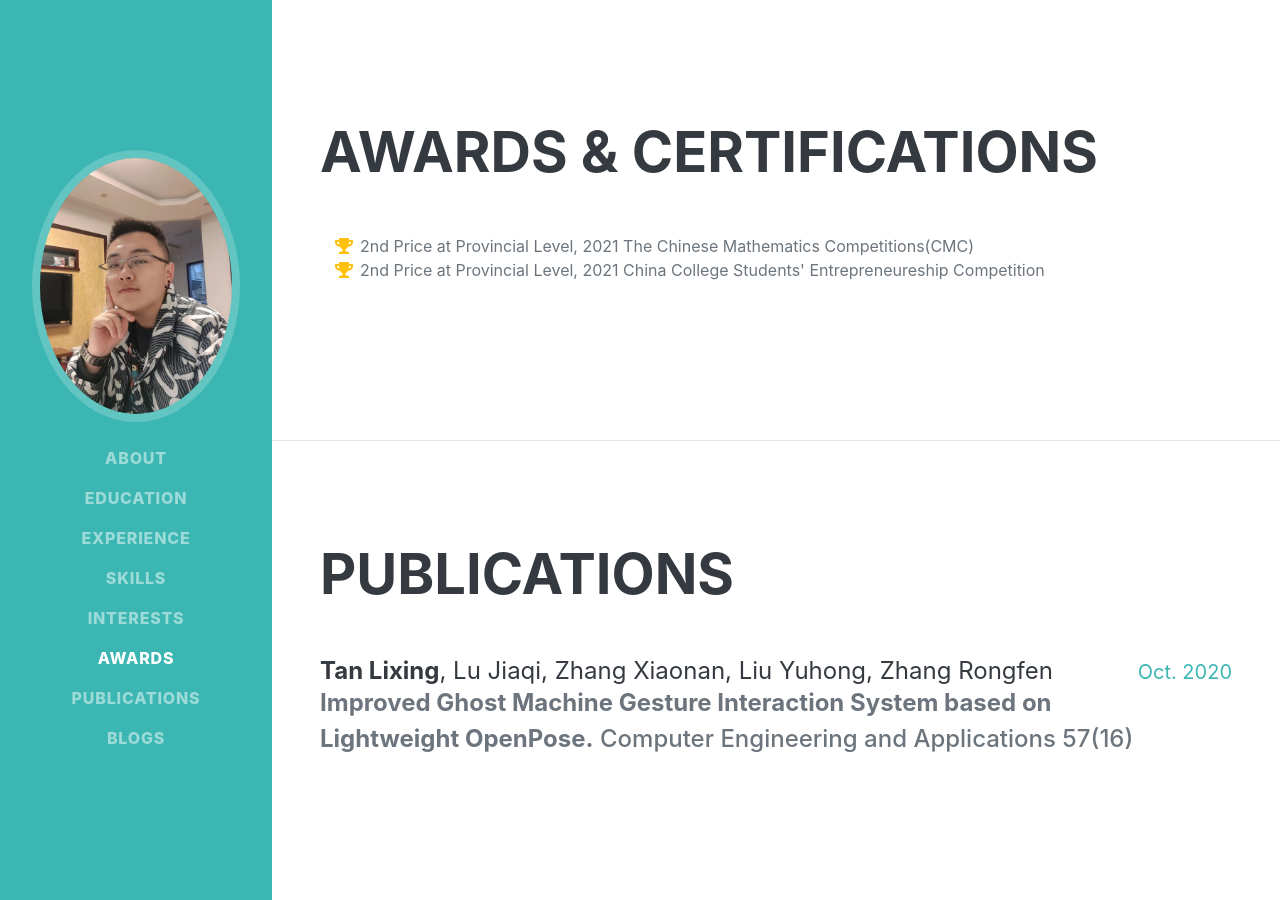
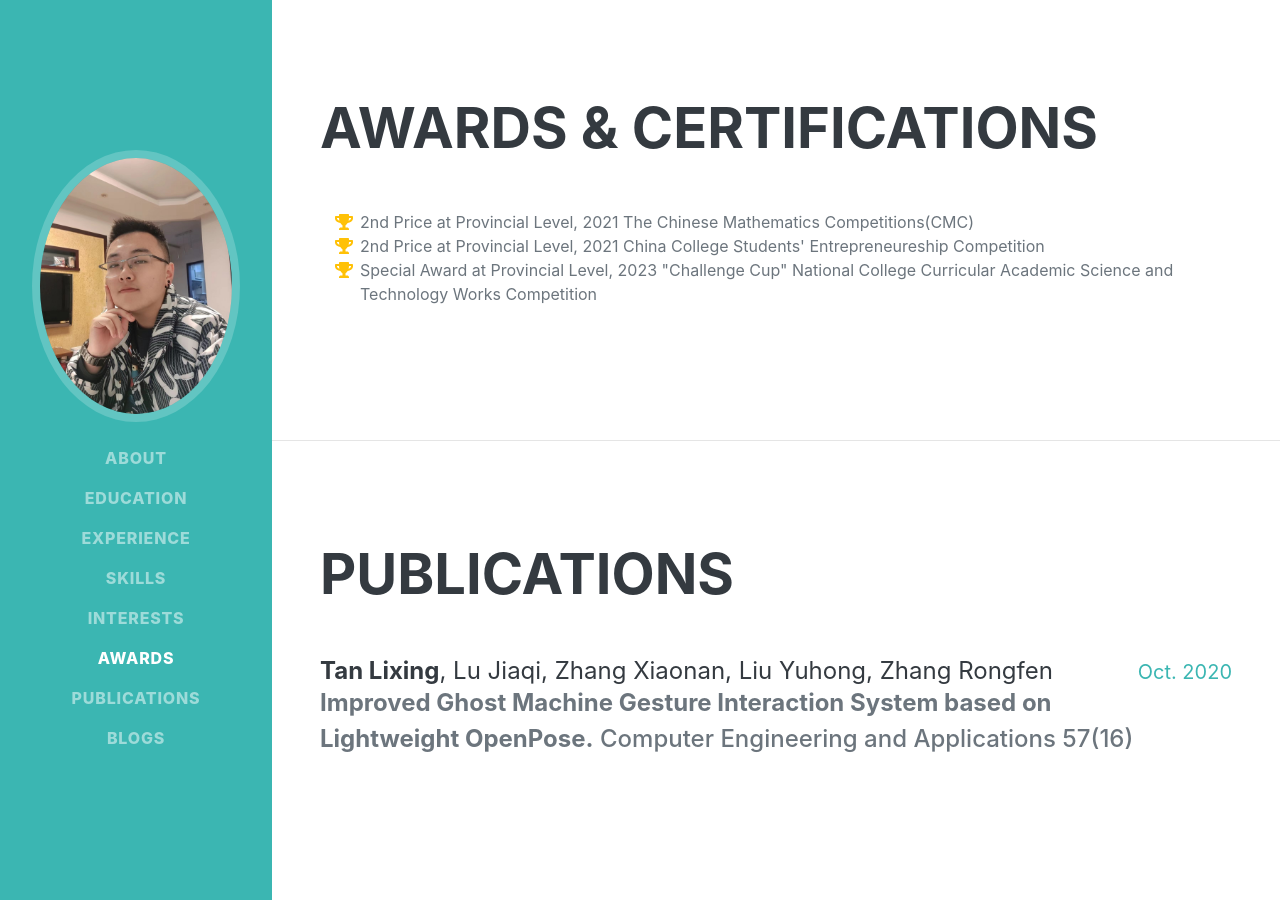
Before and after one commit to LexTran/LexTran.github.io, a Jekyll site: the page homepage.html, which Jekyll copies as it is, in a window 1280 px wide and 900 px high, scrolled down 2607 px. Built offline with Jekyll 4.4.1, drawn with Linux system fonts in a browser that asks for light colours; nearby versions of some CDN libraries; some web fonts are replaced.

Commit message:
new award

```diff
--- a/homepage.html
+++ b/homepage.html
@@ -178,6 +178,10 @@
                         <span class="fa-li"><i class="fas fa-trophy text-warning"></i></span>
                         2nd Price at Provincial Level, 2021 China College Students' Entrepreneureship Competition
                     </li>
+                    <li>
+                        <span class="fa-li"><i class="fas fa-trophy text-warning"></i></span>
+                        Special Award at Provincial Level, 2023 "Challenge Cup" National College Curricular Academic Science and Technology Works Competition
+                    </li>
                     </ul>
                 </div>
             </section>
```
